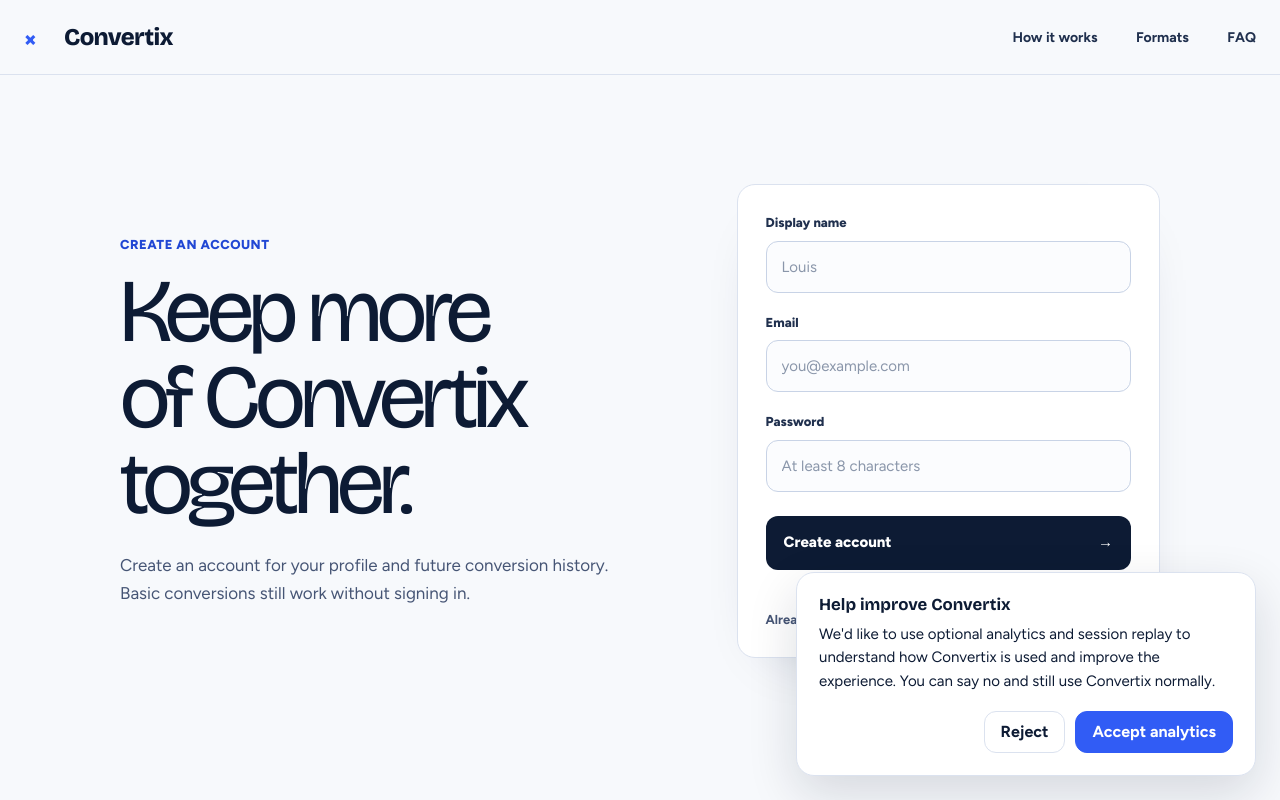
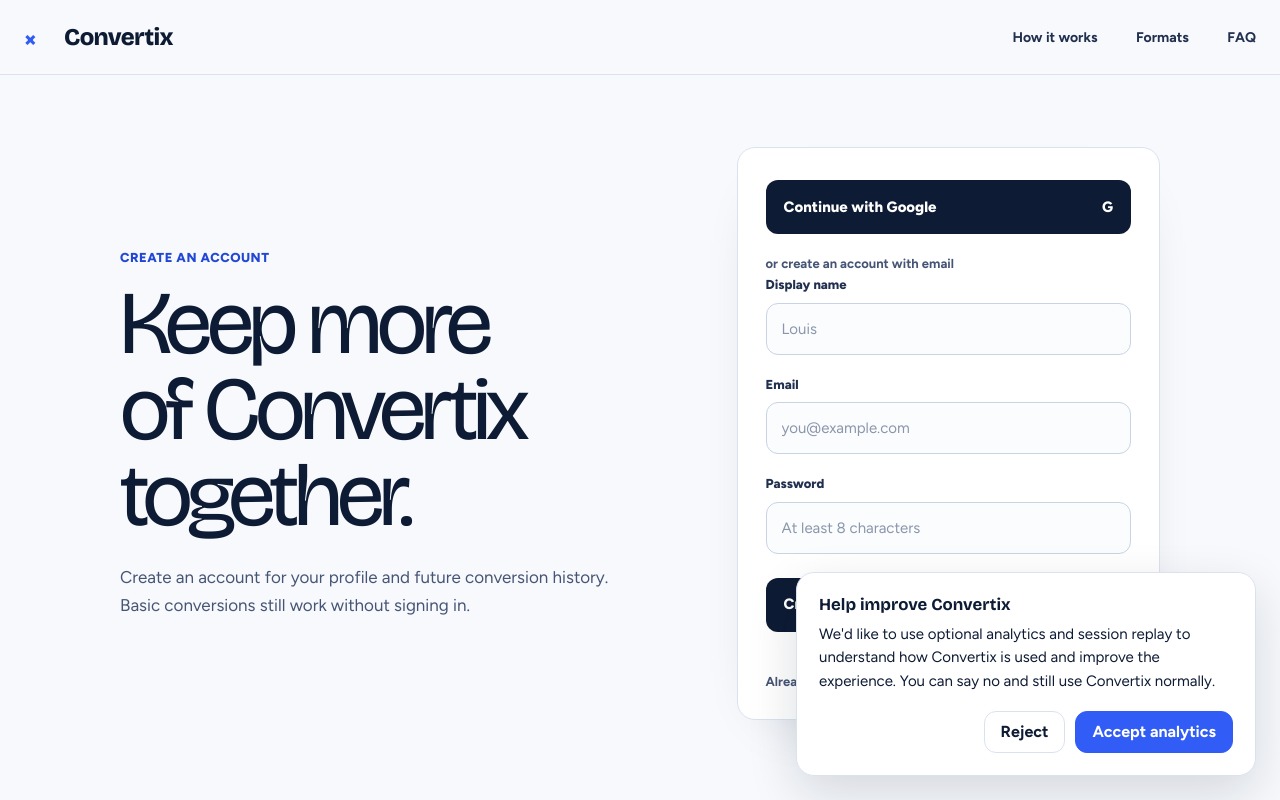
Before and after one commit to louisboii747/Convertix, a Next.js app in the folder apps/web/: page /signup in a window 1280 px wide. Shown: the top 800 px of the page. Built offline with nearby package versions, Linux system fonts and the light colour scheme; no server answers.

Commit message:
Add Google OAuth option to signup

```diff
--- a/apps/web/src/app/signup/page.tsx
+++ b/apps/web/src/app/signup/page.tsx
@@ -1,6 +1,6 @@
 import Link from "next/link";
 
-import { signup } from "@/app/login/actions";
+import { loginWithGoogle, signup } from "@/app/login/actions";
 
 type SignupPageProps = {
   searchParams: Promise<{
@@ -60,6 +60,12 @@ export default async function SignupPage({ searchParams }: SignupPageProps) {
             </div>
           )}
 
+          {error === "oauth_failed" && (
+            <div className="auth-alert" role="alert">
+              We couldn&apos;t start Google sign-in. Please try again.
+            </div>
+          )}
+
           {error === "email_rate_limit" && (
             <div className="auth-alert" role="alert">
               Too many confirmation emails have been sent recently. Please wait
@@ -81,6 +87,19 @@ export default async function SignupPage({ searchParams }: SignupPageProps) {
           )}
 
           {!success && (
+            <>
+              <form action={loginWithGoogle} className="auth-form">
+                <input type="hidden" name="source" value="signup" />
+                <button className="auth-submit" type="submit">
+                  <span>Continue with Google</span>
+                  <span aria-hidden="true">G</span>
+                </button>
+              </form>
+
+              <p className="auth-back" aria-hidden="true">
+                or create an account with email
+              </p>
+
               <form action={signup} className="auth-form">
                 <div className="auth-field">
                   <label htmlFor="display_name">Display name</label>
@@ -125,6 +144,7 @@ export default async function SignupPage({ searchParams }: SignupPageProps) {
                   <span aria-hidden="true">→</span>
                 </button>
               </form>
+            </>
           )}
 
           <div className="auth-card-footer">
```
Lines whose indentation alone changed are shown as unchanged.
